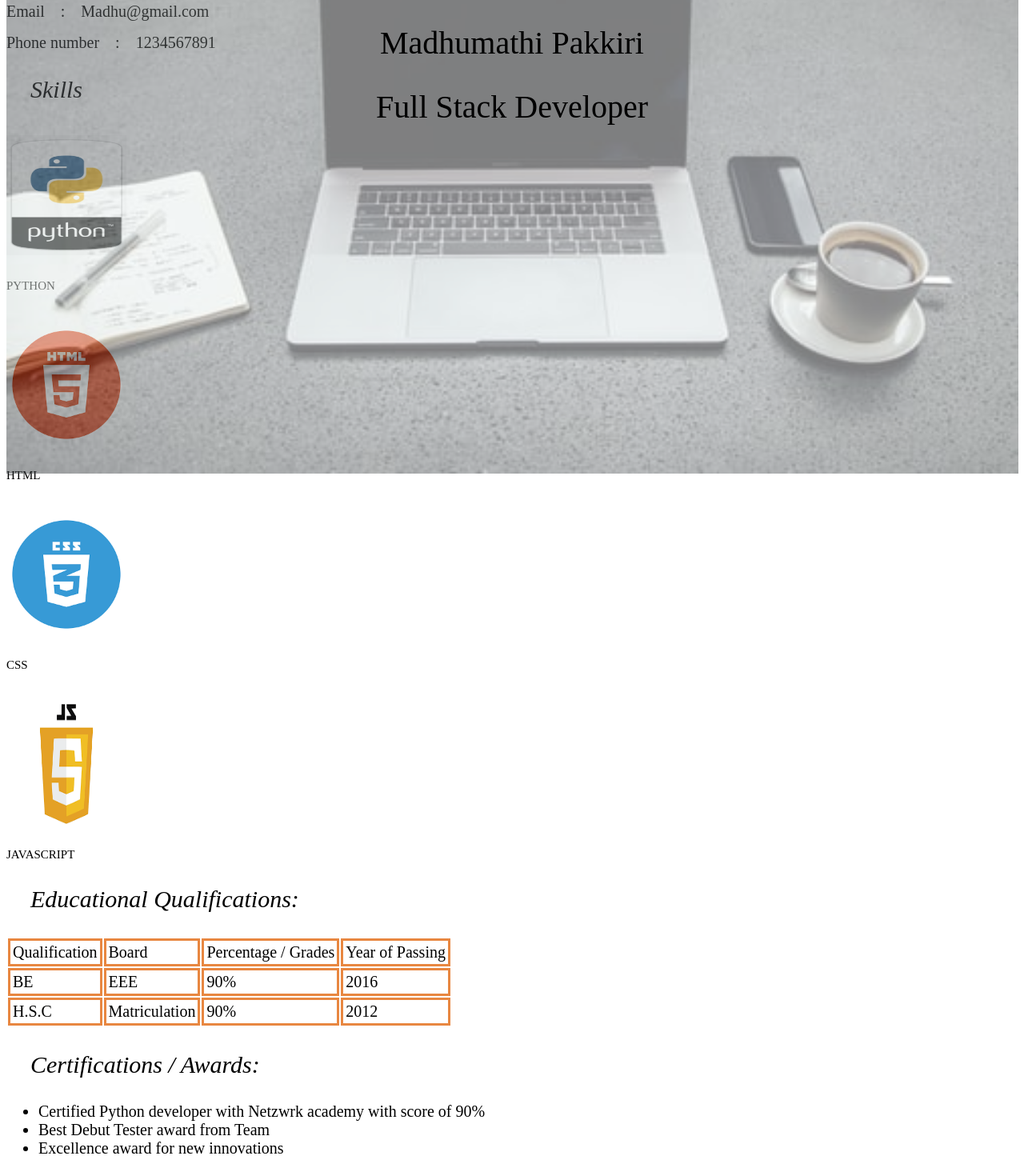
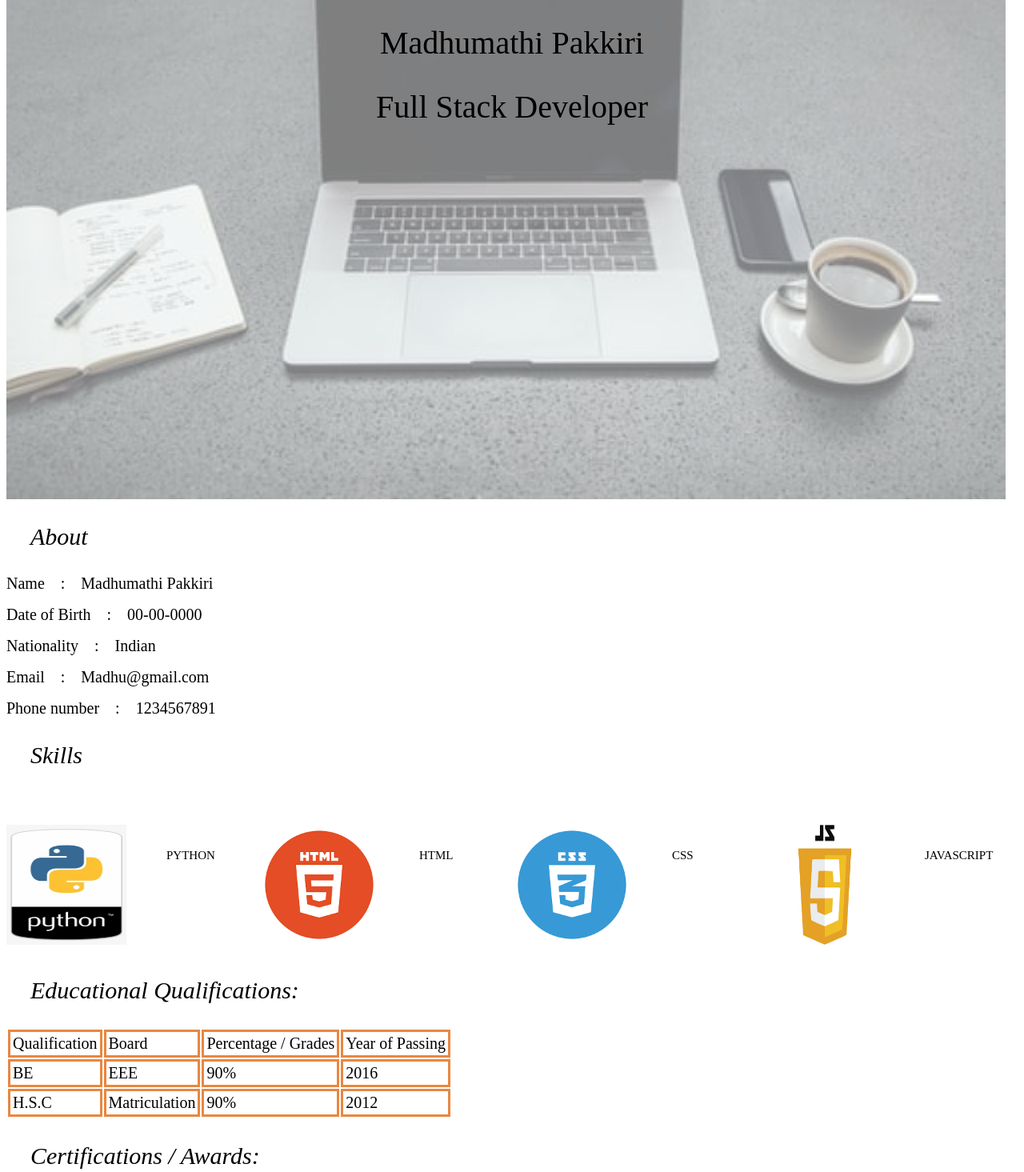
Before and after one commit to Madhu040920/frontendwithMadhu.github.io, a plain HTML site: page index.html in a window 1280 px wide. Shown: the part 290-1755 px from the top of the page at 80% size. Drawn offline with Linux system fonts and the light colour scheme.

Commit message:
Add files via upload

```diff
--- a/index.html
+++ b/index.html
@@ -38,7 +38,7 @@
         Skills
       </div>
     </div>
-    </div class="skill-container">
+    <div class="skill-container">
       <div class="skill">
         <div class="skill-image">
           <img id="skill-image" src="python-image.png">
--- a/portfolioprop.css
+++ b/portfolioprop.css
@@ -39,15 +39,13 @@
 
 
 #banner-image{
-  min-height: 100%;
-  height: 100px;
   width: 98.8%;
   background-color: lavenderblush;
   background-position: center;
   background-size: cover;
   background-repeat: repeat;
   opacity: 0.5;
-  position: absolute;
+  /* position: absolute; */
 }
 
 #banner-image:hover{
@@ -82,7 +80,7 @@
 }
 
 .skill-container{
-/*  display: flex;*/
+ display: flex;
   width: 100%;
   justify-content: center;
   height: 200px;
@@ -91,13 +89,13 @@
 }
 
 .skill{
-/*  display: flex;*/
+ display: flex;
   width: 100%;
   margin-top: 40px;
 }
 
 #skill-image{
-/*  display: flex;*/
+ display: flex;
   width:150px;
   height:150px;
   margin-right:50px;
```
